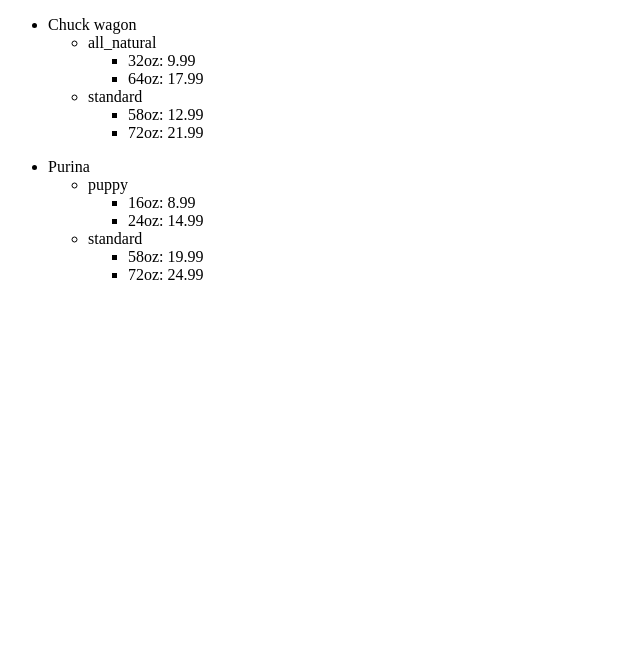
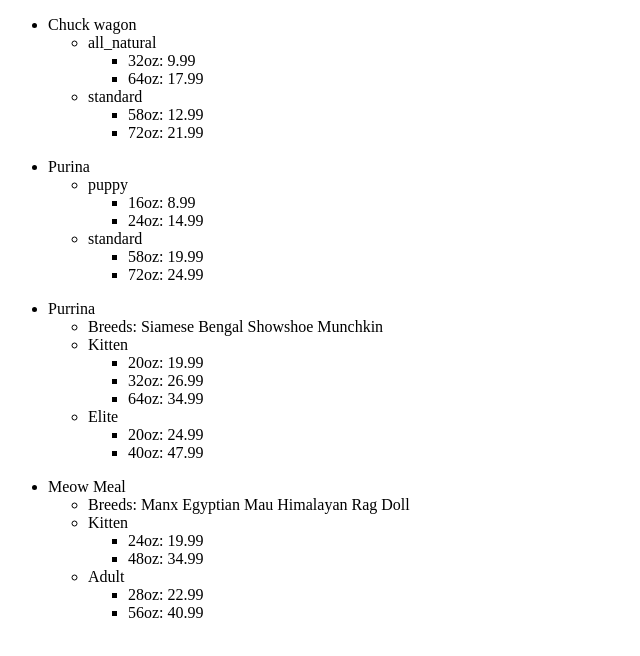
Before and after one commit to VikingPaul/XHR-PetFood-Group, a plain HTML site: page index.html in a window 1280 px wide. Shown: the whole page, without its empty margins (0-640 px from the left). Drawn offline with Linux system fonts and the light colour scheme.

Commit message:
catfood made into a list and put in DOM

```diff
--- a/index.html
+++ b/index.html
@@ -6,6 +6,7 @@
 </head>
 <body>
   <div id="dogfood"></div>
+  <div id="catfood"></div>
   <script src="main.js"></script>
 </body>
 </html>
--- a/main.js
+++ b/main.js
@@ -1,32 +1,48 @@
-var dgfood = ""
+var dgfood = "";
 function loadDogs() {
-  var dogFoods = JSON.parse(this.responseText)
-  var dogfood = dogFoods.dog_brands
-  console.log("dogFood", dogfood);
+  var dogFoods = JSON.parse(this.responseText);
+  var dogfood = dogFoods.dog_brands;
   for (i in dogfood) {
-    dgfood += `<ul><li>${dogfood[i].name}</li>`
+    dgfood += `<ul><li>${dogfood[i].name}</li>`;
     for(j in dogfood[i].types) {
-      dgfood += `<ul><li>${dogfood[i].types[j].type}</li>`
+      dgfood += `<ul><li>${dogfood[i].types[j].type}</li>`;
       for (k in dogfood[i].types[j].volumes) {
-        dgfood += `<ul><li>${dogfood[i].types[j].volumes[k].name}: ${dogfood[i].types[j].volumes[k].price}</li></ul>`
+        dgfood += `<ul><li>${dogfood[i].types[j].volumes[k].name}: ${dogfood[i].types[j].volumes[k].price}</li></ul>`;
       };
-      dgfood += `</ul>`
-    }
-    dgfood += `</ul>`
-  }
-  document.getElementById('dogfood').innerHTML = dgfood
-}
+      dgfood += `</ul>`;
+    };
+    dgfood += `</ul>`;
+  };
+  document.getElementById('dogfood').innerHTML = dgfood;
+};
 
-
-
-
-
-
-
-
-
-
+var ctfood = "";
+function loadCats() {
+  var catFoods = JSON.parse(this.responseText);
+  var catfood = catFoods.cat_brands;
+  for (i in catfood) {
+    ctfood += `<ul><li>${catfood[i].name}</li><ul><li>Breeds: `;
+    for(l in catfood[i].Breeds) {
+      ctfood += `${catfood[i].Breeds[l]} `;
+          };
+    ctfood += "</li></ul>";
+    for(j in catfood[i].types) {
+      ctfood += `<ul><li>${catfood[i].types[j].type}</li>`;
+      for (k in catfood[i].types[j].volumes) {
+        ctfood += `<ul><li>${catfood[i].types[j].volumes[k].name}: ${catfood[i].types[j].volumes[k].price}</li></ul>`;
+      };
+      ctfood += `</ul>`;
+    };
+    ctfood += `</ul>`;
+  };
+  document.getElementById('catfood').innerHTML = ctfood;
+};
 var dog = new XMLHttpRequest();
 dog.addEventListener("load", loadDogs);
 dog.open("GET", "dogs.json");
 dog.send();
+
+var cat = new XMLHttpRequest();
+cat.addEventListener("load", loadCats);
+cat.open("GET", "catfood.json");
+cat.send();
```
